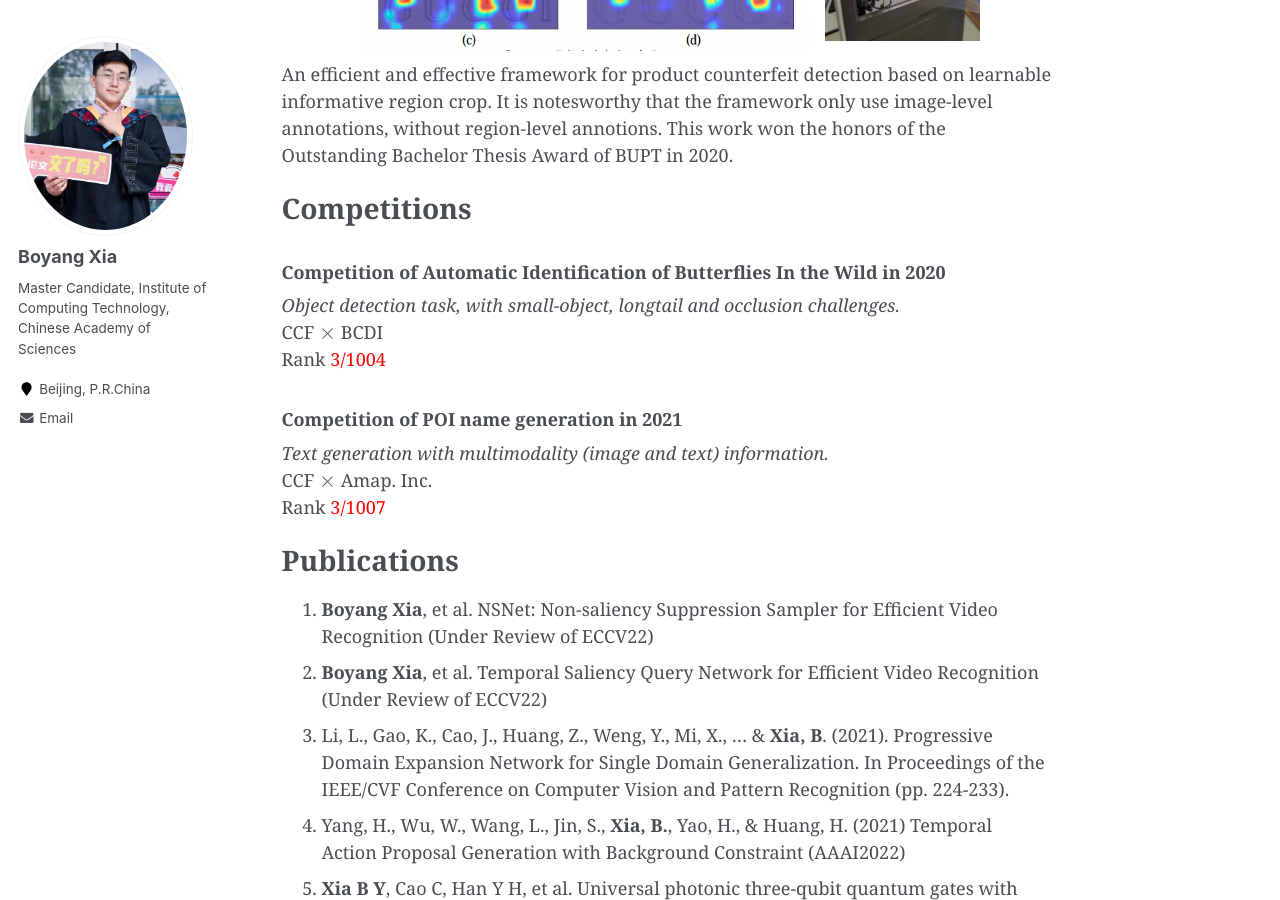
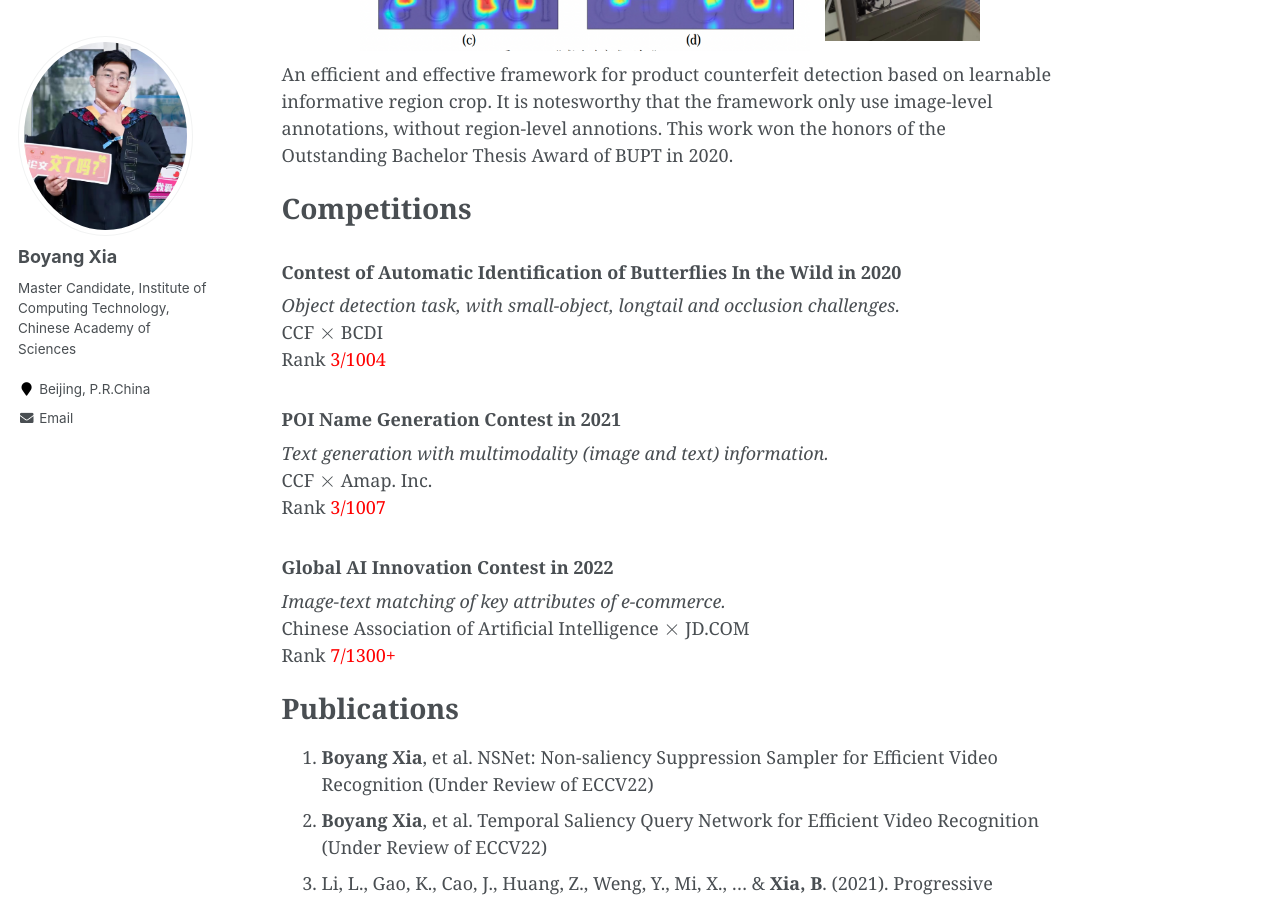
Before and after one commit to LawrenceXia2008/LawrenceXia2008.github.io, a Jekyll site: the page built from _pages/about.md, in a window 1280 px wide and 900 px high, scrolled down 1826 px. Built offline with Jekyll 4.4.1, drawn with Linux system fonts in a browser that asks for light colours; formulas are drawn with MathJax 3.

Commit message:
Update about.md

```diff
--- a/_pages/about.md
+++ b/_pages/about.md
@@ -43,15 +43,20 @@ An efficient and effective framework for product counterfeit detection based on
 
 Competitions
 ===
-### Competition of Automatic Identification of Butterflies In the Wild in 2020
+### Contest of Automatic Identification of Butterflies In the Wild in 2020
 *Object detection task, with small-object, longtail and occlusion challenges.*
 CCF $\times$ BCDI
 Rank <font color="Red">3/1004</font>
 
-### Competition of POI name generation in 2021
+### POI Name Generation Contest in 2021
 *Text generation with multimodality (image and text) information.*
 CCF $\times$ Amap. Inc.
 Rank <font color="Red">3/1007</font>
+
+### Global AI Innovation Contest in 2022
+*Image-text matching of key attributes of e-commerce.*
+Chinese Association of Artificial Intelligence $\times$ JD.COM
+Rank <font color="Red">7/1300+</font>
 
 Publications
 ===
```
